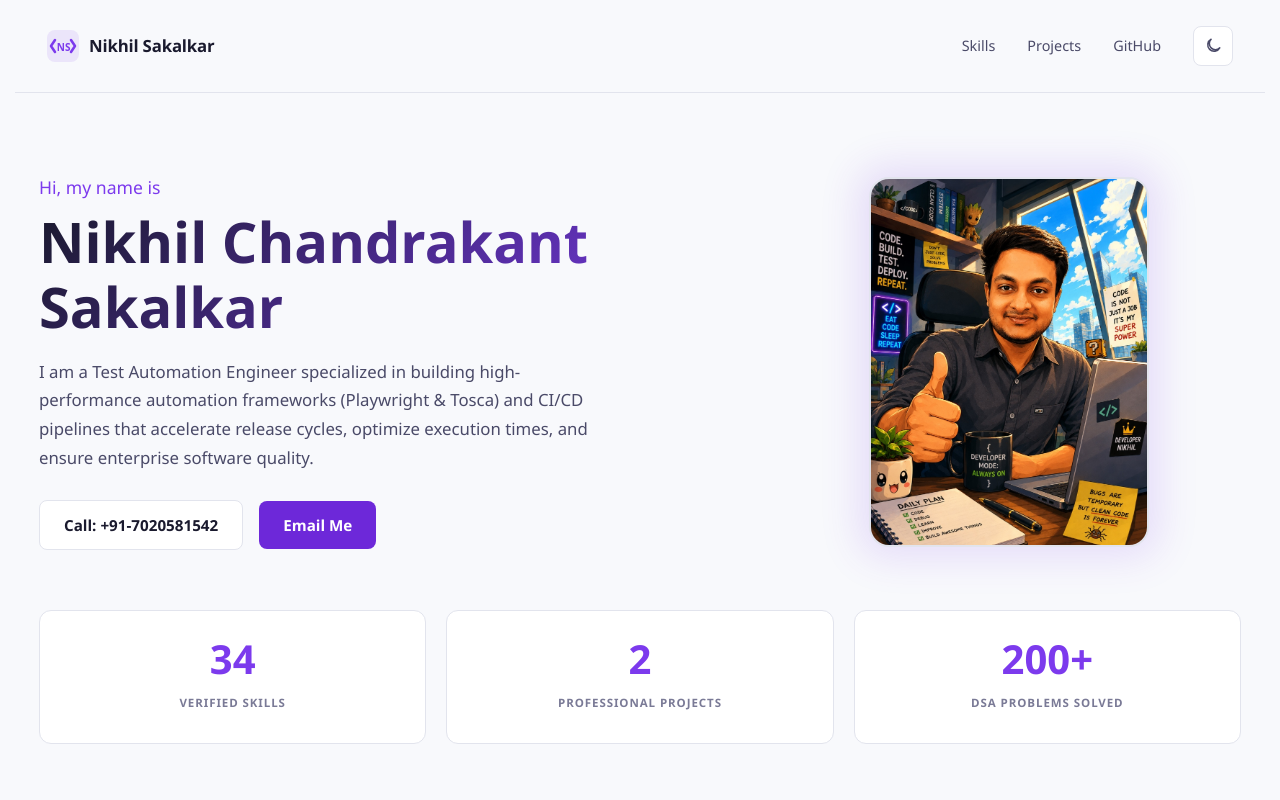
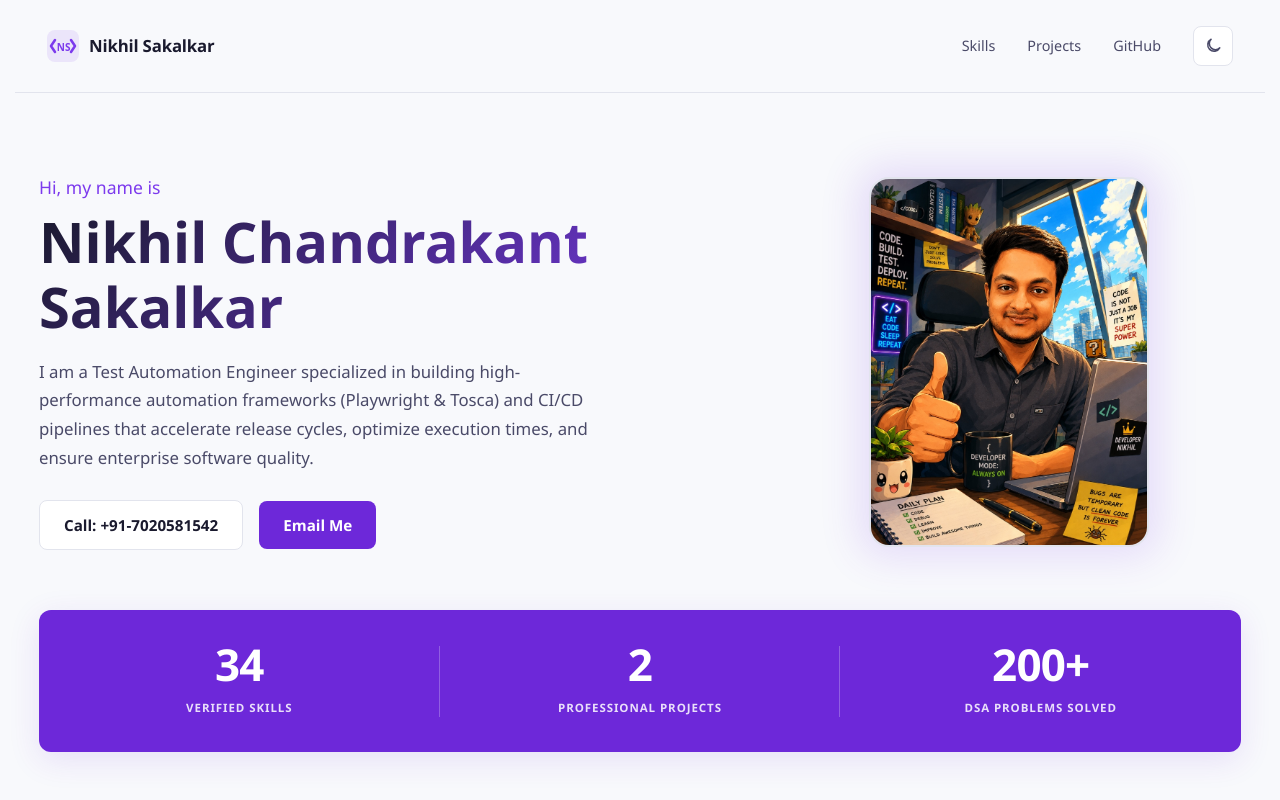
Before and after one commit to Nikk-code/PersonalPorfolio, a React (Vite) app: page / in a window 1280 px wide. Shown: the top 800 px of the page. Built offline with nearby package versions, Linux system fonts and the light colour scheme.

Commit message:
design: update stats card layout to unified row style

```diff
--- a/src/App.css
+++ b/src/App.css
@@ -245,40 +245,54 @@ main {
 
 /* Stats */
 .stats {
-  display: grid;
-  grid-template-columns: repeat(3, 1fr);
-  gap: 20px;
+  display: flex;
+  background: var(--accent);
+  border-radius: var(--radius);
   margin-bottom: 72px;
+  overflow: hidden;
+  box-shadow: 0 8px 32px var(--accent-glow);
 }
 
 .stats__card {
-  background: var(--bg-card);
-  border: 1px solid var(--border);
-  border-radius: var(--radius);
-  padding: 28px 20px;
+  flex: 1;
+  padding: 32px 24px;
   text-align: center;
-  transition: border-color 0.2s, transform 0.2s;
+  color: #ffffff;
+  position: relative;
+  transition: transform 0.2s ease, background-color 0.2s ease;
 }
 
 .stats__card:hover {
-  border-color: var(--accent);
-  transform: translateY(-2px);
+  background-color: rgba(255, 255, 255, 0.05);
+}
+
+/* Vertical divider lines between cards */
+.stats__card:not(:last-child)::after {
+  content: '';
+  position: absolute;
+  top: 25%;
+  bottom: 25%;
+  right: 0;
+  width: 1px;
+  background: rgba(255, 255, 255, 0.25);
 }
 
 .stats__value {
   display: block;
-  font-size: 2.5rem;
-  font-weight: 700;
-  color: var(--accent-light);
+  font-size: 2.75rem;
+  font-weight: 800;
+  color: #ffffff;
   line-height: 1;
-  margin-bottom: 10px;
+  margin-bottom: 8px;
+  letter-spacing: -0.02em;
 }
 
 .stats__label {
   font-size: 0.72rem;
-  font-weight: 600;
+  font-weight: 700;
   letter-spacing: 0.08em;
-  color: var(--text-muted);
+  color: rgba(255, 255, 255, 0.85);
+  text-transform: uppercase;
 }
 
 /* Skills */
@@ -685,7 +699,16 @@ main {
   }
 
   .stats {
-    grid-template-columns: 1fr;
+    flex-direction: column;
+  }
+
+  .stats__card:not(:last-child)::after {
+    top: auto;
+    bottom: 0;
+    left: 25%;
+    right: 25%;
+    width: auto;
+    height: 1px;
   }
 
   .hero {
```
